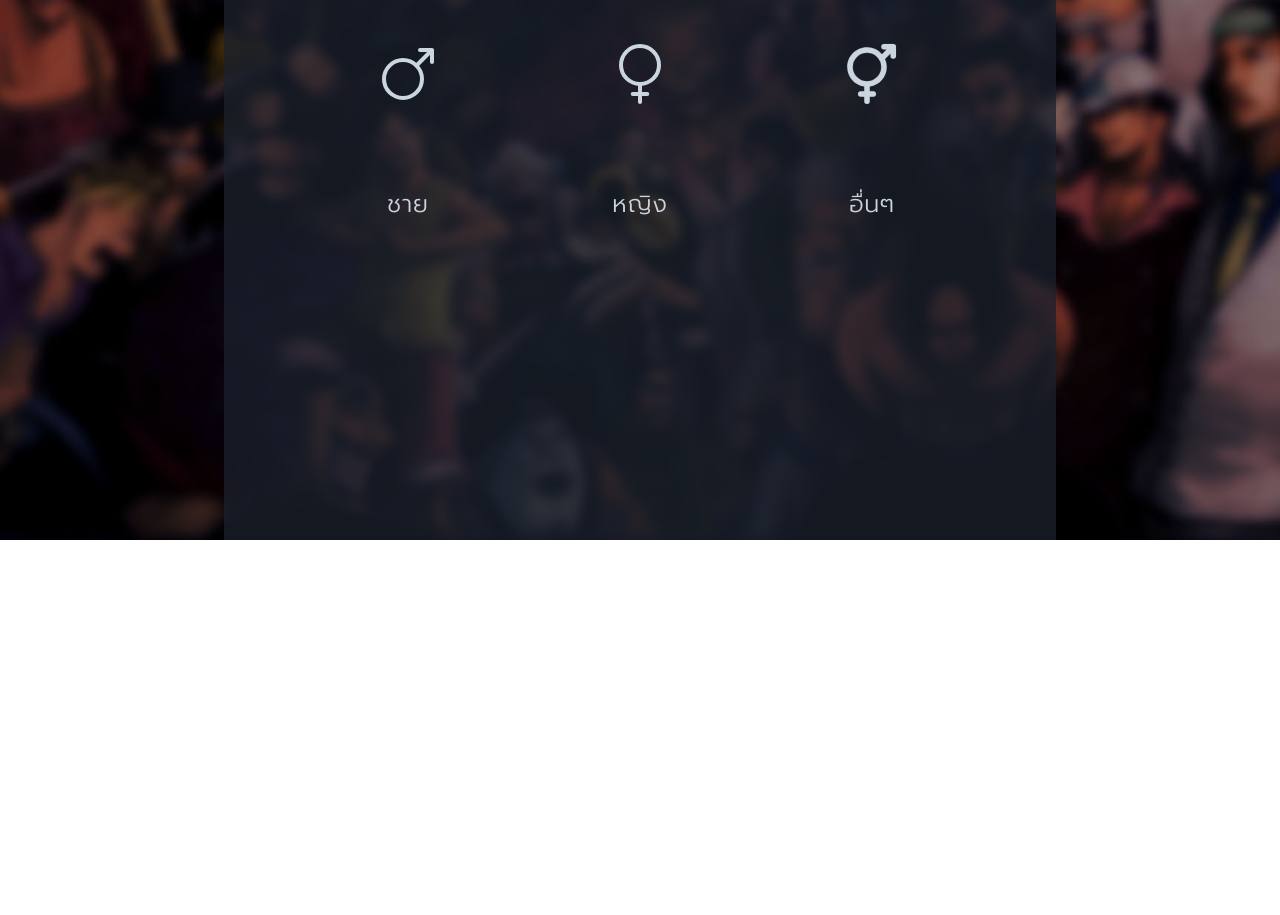
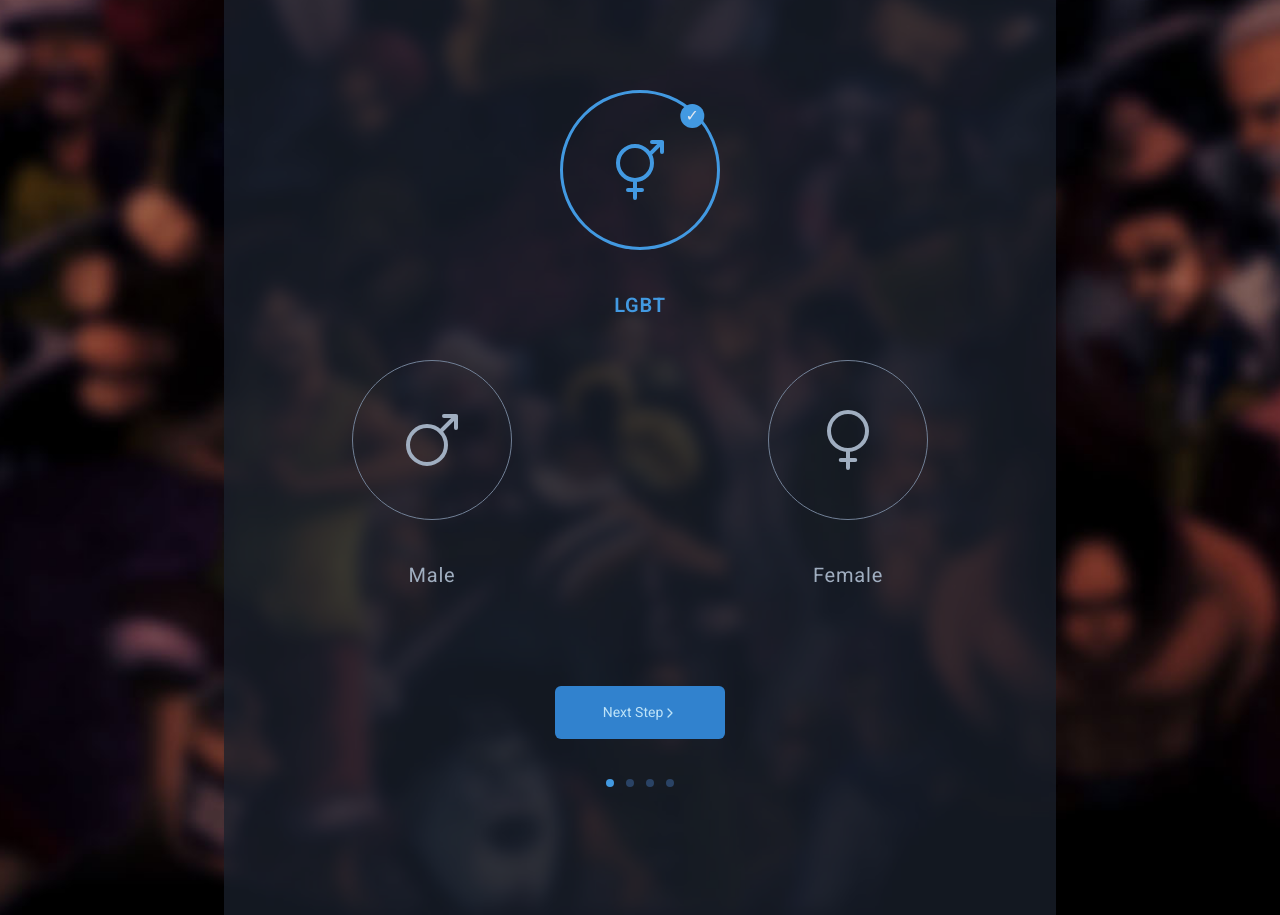
Before and after one commit to Cheesykung/itfreshy20, a Vue app: page /continue/gender in a window 1280 px wide. Shown: the part 260-1175 px from the top of the page. Before the commit the page ends 800 px from the top, so only its background shows below. Built offline with nearby package versions, Linux system fonts and the light colour scheme.

Commit message:
Added gender form

```diff
--- a/src/components/pages/callBackForm/gender.vue
+++ b/src/components/pages/callBackForm/gender.vue
@@ -1,35 +1,77 @@
 <template>
   <pageHFull>
     <template #headline>
-      เลือก
-      <span class="text-blue-500 font-semibold">เพศ</span>
+      your
+      <br />
+      <span class="text-blue-500 font-semibold text-5xl">gender</span>
     </template>
     <template #body>
+      <div class="grid-container px-4 md:px-24">
+        <!--- First grid row --->
+        <!--- LGBT --->
+        <div class="row-start-1 col-start-2 col-end-3">
+          <span id="gen-child-1" class="flex flex-col space-y-10 items-center cursor-pointer">
             <div
-        class="flex flex-row flex-wrap justify-evenly content-center items-center text-gray-400 py-6"
+              class="w-24 h-24 md:w-40 md:h-40 icon-prefix"
+              :class="active === 'LGBT' ? 'active' : ''"
             >
+              <ion-icon name="male-female-outline" class="text-4xl md:text-6xl"></ion-icon>
+            </div>
+            <span
+              class="text-lg md:text-xl text-gray-500 text-prefix"
+              :class="active === 'LGBT' ? 'text-active' : ''"
+            >LGBT</span>
+          </span>
+        </div>
+        <!---- Second grid row --->
         <div
-          class="gender md:p-16 flex flex-col space-y-12 md:space-y-20 justify-center items-center cursor-pointer"
-          @click="setGender('ชาย'); redirect(0)"
+          class="row-start-2 col-start-1 col-end-4 lg:col-start-2 lg:col-end-3 flex flex-row justify-center space-x-24 md:space-x-64"
+        >
+          <!--- Male --->
+          <span id="gen-child-2" class="flex flex-col items-center space-y-10 cursor-pointer">
+            <div
+              class="w-24 h-24 md:w-40 md:h-40 icon-prefix"
+              :class="active === 'male' ? 'active' : ''"
             >
               <ion-icon name="male-outline" class="text-4xl md:text-6xl"></ion-icon>
-          <span class="text-xl md:text-2xl">ชาย</span>
             </div>
+            <span
+              class="text-lg md:text-xl text-gray-500 text-prefix"
+              :class="active === 'male' ? 'text-active' : ''"
+            >Male</span>
+          </span>
+          <!--- Female --->
+          <span id="gen-child-3" class="flex flex-col items-center space-y-10 cursor-pointer">
             <div
-          class="gender md:p-16 flex flex-col space-y-12 md:space-y-20 justify-center items-center cursor-pointer"
-          @click="setGender('หญิง'); redirect(1)"
+              class="w-24 h-24 md:w-40 md:h-40 icon-prefix"
+              :class="active === 'female' ? 'active' : ''"
             >
               <ion-icon name="female-outline" class="text-4xl md:text-6xl"></ion-icon>
-          <span class="text-xl md:text-2xl">หญิง</span>
             </div>
-        <div
-          class="gender md:p-16 flex flex-col space-y-12 md:space-y-20 justify-center items-center cursor-pointer"
-          @click="setGender('อื่นๆ'); redirect(2)"
+            <span
+              class="text-lg md:text-xl text-gray-500 text-prefix"
+              :class="active === 'female' ? 'text-active' : ''"
+            >Female</span>
+          </span>
+        </div>
+      </div>
+      <!--- End gender grid --->
+      <div class="flex flex-col items-center justify-center space-y-10 text-gray-400 px-4">
+        <button
+          type="submit"
+          class="btn bg-blue-600 text-blue-200 px-12 py-3 md:px-12 md:py-4 capitalize font-medium text-sm rounded-md flex items-center"
+          @click="submitGen()"
+          id="sub_button"
         >
-          <ion-icon name="male-female" class="text-4xl md:text-6xl"></ion-icon>
-          <span class="text-xl md:text-2xl">อื่นๆ</span>
-        </div>
-
+          next step
+          <ion-icon name="chevron-forward-outline"></ion-icon>
+        </button>
+        <span class="flex flex-row flex-no-wrap space-x-3">
+          <span class="bullet active"></span>
+          <span class="bullet"></span>
+          <span class="bullet"></span>
+          <span class="bullet"></span>
+        </span>
       </div>
     </template>
   </pageHFull>
@@ -39,31 +81,132 @@ import pageHFull from "../../util/pageHFull";
 import { mapActions } from "vuex";
 
 export default {
+  data() {
+    return {
+      gender: ["male", "female", "other"],
+      active: "LGBT"
+    };
+  },
   components: {
     pageHFull
   },
+  mounted() {
+    this.chkClick();
+  },
   methods: {
     ...mapActions("register", ["setGender"]),
-    redirect(num) {
-      let el = document.getElementsByClassName("gender");
+    chkClick() {
+      let child1 = document.getElementById("gen-child-1");
+      let child2 = document.getElementById("gen-child-2");
+      let child3 = document.getElementById("gen-child-3");
 
-      el[num].classList.toggle("selected");
+      child1.addEventListener("click", () => {
+        if (
+          !child2.firstElementChild.classList.contains("active") &&
+          !child3.firstElementChild.classList.contains("active") &&
+          !child3.lastElementChild.classList.contains("text-active") &&
+          !child2.lastElementChild.classList.contains("text-active")
+        ) {
+          child1.firstElementChild.classList.toggle("active");
+          child1.lastElementChild.classList.toggle("text-active");
 
-      return setTimeout(() => {
+          return (this.active = "LGBT");
+        }
+      });
+
+      child2.addEventListener("click", () => {
+        if (
+          !child1.firstElementChild.classList.contains("active") &&
+          !child3.firstElementChild.classList.contains("active") &&
+          !child3.lastElementChild.classList.contains("text-active") &&
+          !child1.lastElementChild.classList.contains("text-active")
+        ) {
+          child2.firstElementChild.classList.toggle("active");
+          child2.lastElementChild.classList.toggle("text-active");
+
+          return (this.active = "male");
+        }
+      });
+
+      child3.addEventListener("click", () => {
+        if (
+          !child2.firstElementChild.classList.contains("active") &&
+          !child1.firstElementChild.classList.contains("active") &&
+          !child1.lastElementChild.classList.contains("text-active") &&
+          !child2.lastElementChild.classList.contains("text-active")
+        ) {
+          child3.firstElementChild.classList.toggle("active");
+          child3.lastElementChild.classList.toggle("text-active");
+
+          return (this.active = "female");
+        }
+      });
+    },
+    submitGen() {
+      this.setGender(this.active);
+      setInterval(() => {
         this.$router.push({ name: "Step 1" });
-      }, 2000);
+      }, 2600);
     }
   }
 };
 </script>
 <style scoped>
 .gender {
+  flex: 0 1 25%;
   @apply rounded-md m-4 text-gray-400 font-light;
-  flex: 0 1 25%;
 }
 
 .selected {
+  border-radius: 100%;
   @apply border-4 border-solid border-blue-500;
+}
+
+.grid-container {
+  @apply grid grid-cols-3 gap-10 text-gray-400 content-center;
+}
+
+.icon-prefix {
   border-radius: 100%;
+  border: 0.1rem #718096 solid;
+  @apply rounded-full flex justify-center items-center flex-col text-gray-500;
+}
+
+.icon-prefix.active {
+  border: 0.2rem #4299e1 solid;
+  @apply text-blue-500 relative;
+}
+
+.icon-prefix.active::before {
+  content: "✓";
+  position: absolute;
+  right: 2%;
+  top: 2%;
+  transform: translate(-2%, -2%);
+  @apply text-gray-300 bg-blue-500 rounded-full w-6 h-6 flex items-center justify-center;
+}
+
+.text-prefix {
+  @apply font-normal text-gray-500;
+}
+
+.text-prefix.text-active {
+  @apply text-blue-500 font-semibold;
+}
+
+.bullet {
+  @apply w-2 h-2 bg-blue-900 block rounded-full;
+}
+
+.bullet.active {
+  @apply bg-blue-500;
+}
+
+@media (min-width: 768px) {
+  .icon-prefix.active::before {
+    top: 7%;
+    right: 7%;
+    transform: translate(-7%);
+  }
 }
 </style>
--- a/src/components/util/pageHFull.vue
+++ b/src/components/util/pageHFull.vue
@@ -1,10 +1,10 @@
 <template>
-  <section class="w-screen h-screen">
+  <section class="w-screen min-h-screen">
     <div class="flex justify-center content-center h-full xl:px-40">
       <div
-        class="container bg-gray-900 bg-opacity-75 px-4 md:px-16 xl:mx-16 flex flex-col space-y-12 justify-start py-24"
+        class="container bg-gray-900 bg-opacity-75 px-4 md:px-16 xl:mx-16 flex flex-col space-y-24 justify-start py-32"
       >
-        <h1 class="text-4xl text-gray-300">
+        <h1 class="text-4xl text-gray-400 uppercase">
           <slot name="headline"></slot>
         </h1>
         <slot name="body">
--- a/src/views/Callback.vue
+++ b/src/views/Callback.vue
@@ -15,4 +15,13 @@
   transform: translateX(10px);
   opacity: 0;
 }
+
+.bg-wrap {
+  background-image: linear-gradient(
+    to top,
+    rgba(23, 35, 59, 0.9) 45%,
+    transparent 70%
+  );
+}
+
 </style>
```
Lines whose indentation alone changed are shown as unchanged.
